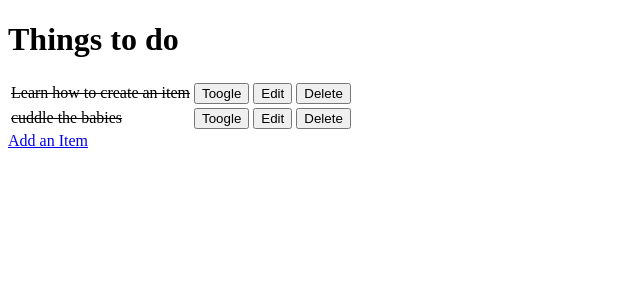
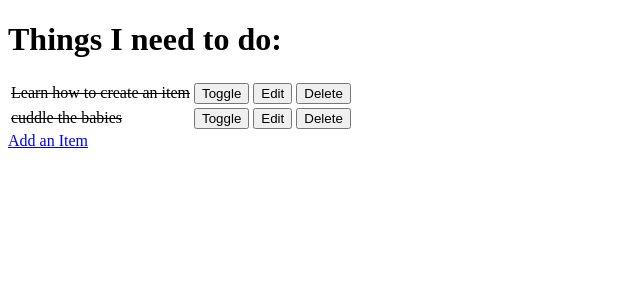
Before and after one commit to RichBurman/ci-fsf-hello-django, a Django app: page / in a window 1280 px wide. Shown: the top 300 px of the page, without its empty margins (0-640 px from the left). Run offline with Django 3.2, Linux system fonts and the light colour scheme; data comes from the database, SQL or seed files in the repository.

Commit message:
Update todo list html

```diff
--- a/todo/templates/todo/todo_list.html
+++ b/todo/templates/todo/todo_list.html
@@ -3,24 +3,24 @@
 
 <head>
     <meta charset="UTF-8">
-    <meta http-equiv="X-UA-Compatible" content="IE=edge">
     <meta name="viewport" content="width=device-width, initial-scale=1.0">
+    <meta http-equiv="X-UA-Compatible" content="ie=edge">
     <title>Document</title>
 </head>
 
 <body>
-    <h1>Things to do</h1>
+    <h1>Things I need to do:</h1>
     <table>
         {% for item in items %}
         <tr>
             {% if item.done %}
-            <td><strike>{{ item.name}}</strike></td>
+            <td><strike>{{ item.name }}</strike></td>
             {% else %}
-            <td>{{ item.name}}</td>
+            <td>{{ item.name }}</td>
             {% endif %}
             <td>
-                <a href="/toogle/{{ item.id }}">
-                    <button>Toogle</button>
+                <a href="/toggle/{{ item.id }}">
+                    <button>Toggle</button>
                 </a>
             </td>
             <td>
@@ -36,11 +36,11 @@
         </tr>
         {% empty %}
         <tr>
-            <td>You have nothing to do</td>
+            <td>You have nothing to do.</td>
         </tr>
         {% endfor %}
     </table>
-    <a href="add">Add an Item</a>
+    <a href="/add">Add an Item</a>
 </body>
 
 </html>
```
